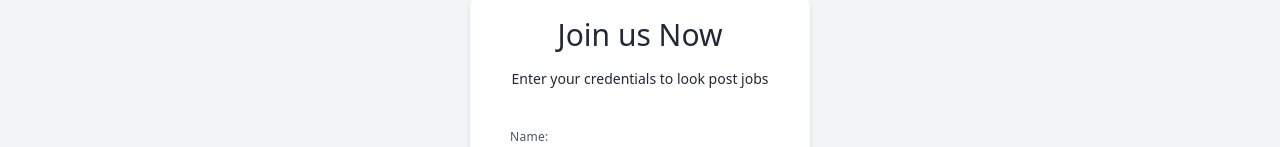
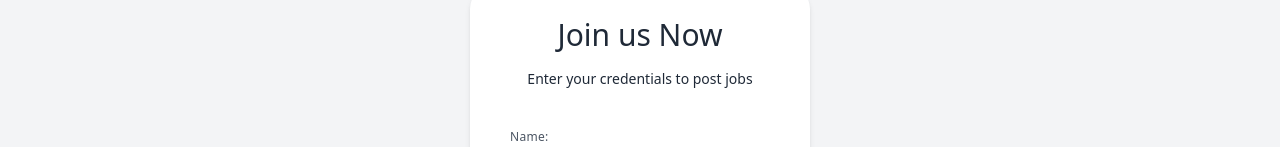
Before and after one commit to j3pathak7/jobreco, a Next.js app: page /modules/organization/signup in a window 1280 px wide. Shown: the part 236-383 px from the top of the page. Built offline with nearby package versions, Linux system fonts and the light colour scheme.

Commit message:
Update signup.js

```diff
--- a/pages/modules/organization/signup.js
+++ b/pages/modules/organization/signup.js
@@ -8,7 +8,7 @@ export default function Home() {
             Join us Now
           </div>
           <div className="mt-4 self-center text-xl sm:text-sm text-gray-800">
-            Enter your credentials to look post jobs
+            Enter your credentials to post jobs
           </div>
 
           <div className="mt-10">
```
